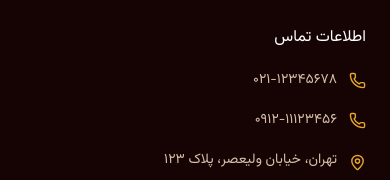
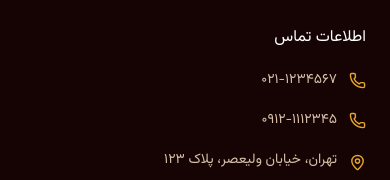
Before and after one commit to AmirMahidEs/soomak-food, a React (Vite) app: page / in a window 390 px wide. Shown: the part 3973-4153 px from the top of the page. Built offline with nearby package versions, Linux system fonts and the light colour scheme.

Commit message:
fix: update contact phone numbers in Footer component

```diff
--- a/src/components/Footer.jsx
+++ b/src/components/Footer.jsx
@@ -66,19 +66,19 @@ export default function Footer() {
                   size={17}
                   className="text-somak-gold"
                 />
-                ۰۲۱-۱۲۳۴۵۶۷۸
+                ۰۲۱-۱۲۳۴۵۶۷
               </a>
             </li>
             <li className="flex items-center gap-3">
               <a
-                href="tel:02112345678"
+                href="tel:09121112345"
                 className="flex items-center gap-3 transition hover:text-somak-gold"
               >
                 <Phone
                   size={17}
                   className="text-somak-gold"
                 />
-                ۰۹۱۲-۱۱۱۲۳۴۵۶
+                ۰۹۱۲-۱۱۱۲۳۴۵
               </a>
             </li>
             <li className="flex items-start gap-3">
```
